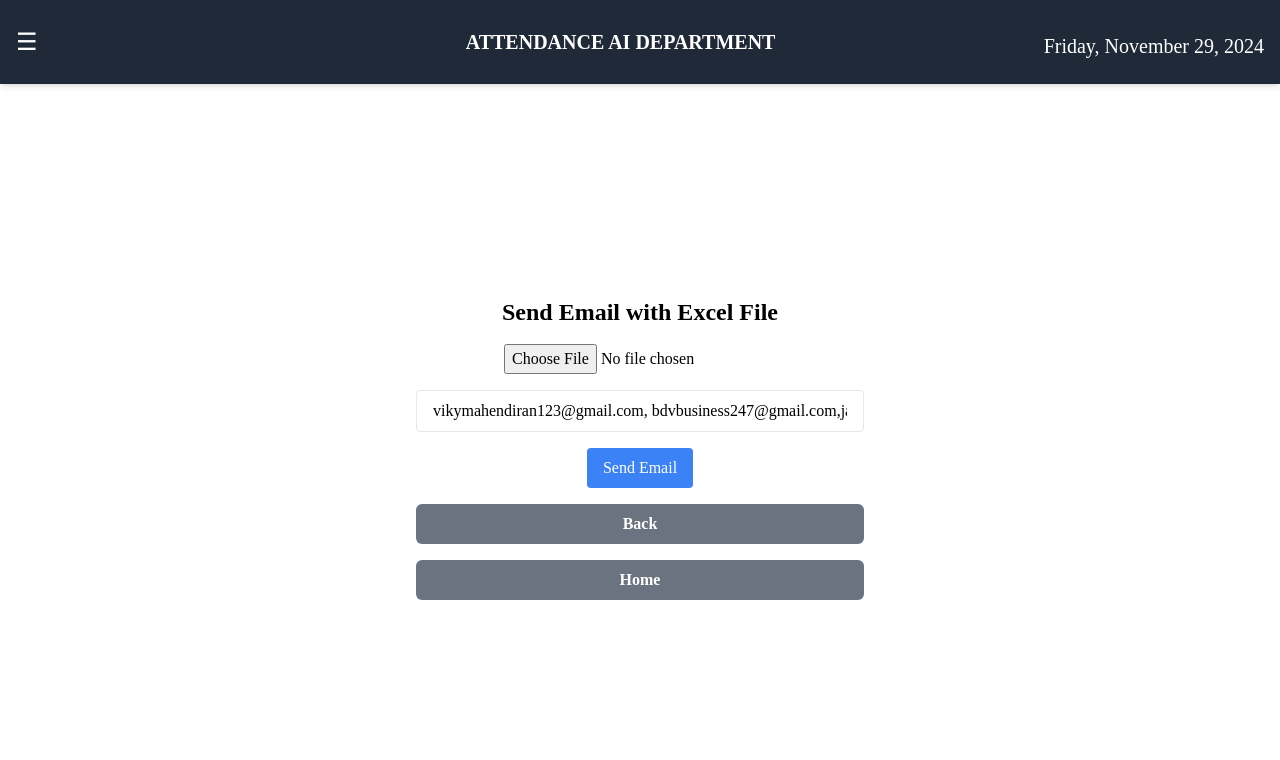
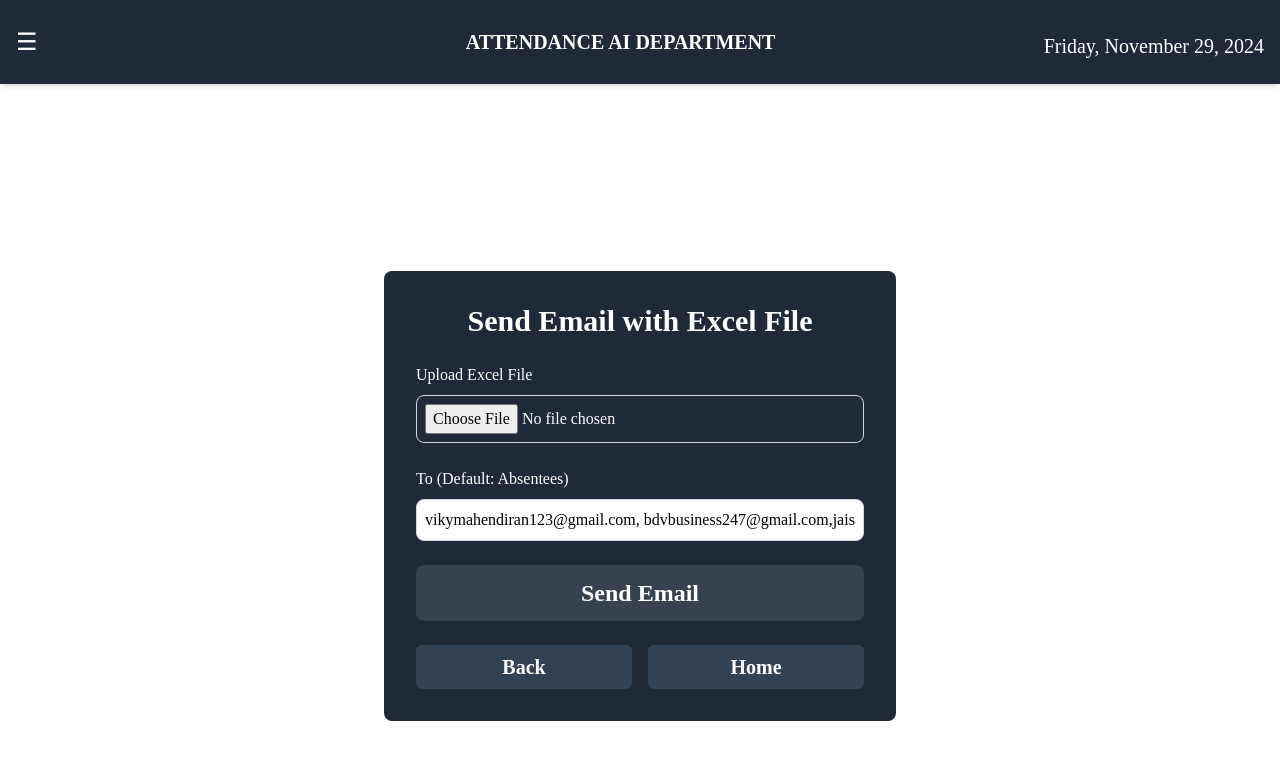
Before and after one commit to jaisanth123/AttendanceSync_AWS_DEPLOYMENT, a React (Vite) app in the folder frontend/: page /send-email in a window 1280 px wide. Shown: the top 760 px of the page. Built offline with nearby package versions, Linux system fonts and the light colour scheme; sample sign-in values are in the browser's storage; a web font is replaced by a local one.

Commit message:
send email page toast added

```diff
--- a/frontend/src/components/GenerateExcel.jsx
+++ b/frontend/src/components/GenerateExcel.jsx
@@ -45,7 +45,7 @@ const GenerateExcel = () => {
             setIsLoading(false);
             toast.info(
               `No absent ${gender.toLowerCase()} students found for ${formattedDate}.`,
-              { autoClose: 2000 }
+              { autoClose: 800 }
             );
           });
         } else if (response.ok) {
@@ -56,7 +56,7 @@ const GenerateExcel = () => {
             link.click();
             setIsLoading(false);
             toast.success("Report downloaded successfully!", {
-              autoClose: 2000,
+              autoClose: 800,
             });
           });
         } else {
@@ -66,7 +66,7 @@ const GenerateExcel = () => {
       .catch((error) => {
         console.error("Error generating report:", error);
         toast.error("An error occurred while generating the report.", {
-          autoClose: 2000,
+          autoClose: 800,
         });
         setIsLoading(false);
       });
--- a/frontend/src/components/GenerateReport.jsx
+++ b/frontend/src/components/GenerateReport.jsx
@@ -58,7 +58,7 @@ const GenerateReport = () => {
           setIsLoading(false);
           toast.info(
             `No absent students found for specified criteria on ${formattedDate}.`,
-            { autoClose: 2000 }
+            { autoClose: 800 }
           );
         } else if (response.status === 200) {
           const blob = response.data;
@@ -67,7 +67,7 @@ const GenerateReport = () => {
           link.download = "Absent_Students_Report.xlsx";
           link.click();
           setIsLoading(false);
-          toast.success("Report downloaded successfully!", { autoClose: 2000 });
+          toast.success("Report downloaded successfully!", { autoClose: 800 });
         }
       })
       .catch((error) => {
@@ -81,12 +81,12 @@ const GenerateReport = () => {
           console.log("Error Response:", error.response); // Log the full error response to the console
           const errorMessage = error.response.data.message || "You are not authorized to access this page.";
           toast.error(`Error: ${errorMessage}`, {
-          autoClose: 2000,
+          autoClose: 800,
           });
         }
          else {
           toast.error("An error occurred while generating the report.", {
-            autoClose: 2000,
+            autoClose:800,
           });
         }
 
--- a/frontend/src/components/SendMail.jsx
+++ b/frontend/src/components/SendMail.jsx
@@ -1,5 +1,7 @@
 import React, { useState } from "react";
 import { useNavigate } from "react-router-dom";
+import { toast, ToastContainer } from "react-toastify"; // Importing toast and ToastContainer
+import 'react-toastify/dist/ReactToastify.css'; // Importing styles for toast notifications
 
 const SendEmail = () => {
   const [emailStatus, setEmailStatus] = useState("");
@@ -14,7 +16,9 @@ const SendEmail = () => {
 
   const sendEmail = async () => {
     if (!file) {
-      setEmailStatus("Please upload a file.");
+      toast.error("You have not uploaded a file.", {
+        autoClose: 800,
+      }); // Show error toast notification
       return;
     }
 
@@ -39,63 +43,83 @@ const SendEmail = () => {
       if (response.ok) {
         const data = await response.json();
         setEmailStatus(data.message);
+        toast.success("Email sent successfully!"); // Show success toast notification
       } else {
         setEmailStatus("Failed to send email.");
+        toast.error("Failed to send email."); // Show error toast notification
       }
     } catch (error) {
       console.log(error);
       setEmailStatus("Error sending email.");
+      toast.error("Error sending email."); // Show error toast notification
     } finally {
       setIsButtonClicked(false);
     }
   };
 
   return (
-    <div className="flex items-center justify-center h-full flex-col">
-      <h1 className="text-2xl font-bold mb-4">Send Email with Excel File</h1>
+    <div className="flex items-center justify-center h-screen">
+      <div className="w-full max-w-lg p-8 bg-gray-800 rounded-lg shadow-3xl">
+        <h1 className="mb-6 text-3xl font-semibold text-center text-white">Send Email with Excel File</h1>
+
+        <div className="space-y-6">
+          <div>
+            <label htmlFor="file" className="block font-medium text-white text-md">Upload Excel File</label>
             <input
+              id="file"
               type="file"
               onChange={handleFileChange}
               accept=".xls,.xlsx"
-        className="mb-4"
+              className="w-full p-2 mt-2 text-white border border-gray-300 rounded-lg"
             />
+          </div>
+
+          <div>
+            <label htmlFor="emails" className="block font-medium text-white text-md ">To (Default: Absentees)</label>
             <input
+              id="emails"
               type="text"
-        placeholder="Enter additional email addresses separated by commas"
               value={toEmails}
               onChange={(e) => setToEmails(e.target.value)} // Update state when the user adds more emails
-        className="mb-4 px-4 py-2 border rounded w-full max-w-md"
+              placeholder="Enter additional email addresses separated by commas"
+              className="w-full p-2 mt-2 border border-gray-300 rounded-lg"
             />
+          </div>
+
+          <div className="flex justify-center">
             <button
               onClick={sendEmail}
-        className={`px-4 py-2 rounded text-white ${
-          isButtonClicked ? "bg-blue-800" : "bg-blue-500"
+              className={`w-full py-3 px-6 rounded-lg transition-all text-2xl duration-500 hover:bg-gray-600 hover:scale-110 text-white font-semibold ${
+                isButtonClicked ? "bg-gray-600" : "bg-gray-700"
               }`}
+              disabled={isButtonClicked}
             >
-        Send Email
+              {isButtonClicked ? "Sending..." : "Send Email"}
             </button>
-      {emailStatus && <p className="mt-4 text-sm">{emailStatus}</p>}
+          </div>
 
-      {/* Back Button */}
-      <div className="w-full max-w-md mt-4">
+        </div>
+
+        <div className="flex justify-center mt-6 space-x-4">
           <button
             onClick={() => navigate(-1)} // Navigate to the previous page
-          className="w-full px-4 py-2 font-semibold text-white bg-gray-500 rounded-md hover:bg-gray-700 transition-transform transform hover:scale-105"
+            className="w-1/2 px-4 py-2 text-xl font-semibold text-white transition-transform duration-500 transform rounded-md bg-slate-700 hover:bg-slate-600 hover:scale-110"
           >
             Back
           </button>
-      </div>
 
-      {/* Home Button */}
-      <div className="w-full max-w-md mt-4">
           <button
             onClick={() => navigate("/")} // Navigate to the home page
-          className="w-full px-4 py-2 font-semibold text-white bg-gray-500 rounded-md hover:bg-gray-700 transition-transform transform hover:scale-105"
+            className="w-1/2 px-4 py-2 text-xl font-semibold text-white transition-transform duration-500 transform rounded-md bg-slate-700 hover:bg-slate-600 hover:scale-110"
           >
             Home
           </button>
         </div>
       </div>
+
+      {/* Toast notifications container */}
+      <ToastContainer />
+    </div>
   );
 };
 
--- a/frontend/src/components/SignIn.jsx
+++ b/frontend/src/components/SignIn.jsx
@@ -49,7 +49,7 @@ function SignIn() {
     } catch (error) {
       // Show error toast if authentication fails
       toast.error(error.response?.data?.message || "Login failed. Please try again.", {
-        autoClose: 2000,
+        autoClose: 800,
       });
     }
   };
--- a/frontend/src/components/SignUp.jsx
+++ b/frontend/src/components/SignUp.jsx
@@ -17,13 +17,13 @@ function SignUp() {
 
     // Show success toast
     toast.success("Sign up successful!", {
-        autoClose: 2000, // Timeout duration set to 2 seconds
+        autoClose: 800, // Timeout duration set to 2 seconds
       });
 
     // Wait for 2 seconds, then navigate to the SignIn page
     setTimeout(() => {
       navigate("/signin");
-    }, 2000); // 2-second delay before redirecting
+    }, 800); // 2-second delay before redirecting
   };
 
   return (
--- a/frontend/src/components/ViewAttendance.jsx
+++ b/frontend/src/components/ViewAttendance.jsx
@@ -33,7 +33,7 @@ function ViewAttendance({ toggleSidebar }) {
         />
                 <ActionCard
           label="Generate Email"
-          onClick={() => navigate("/generateEmail")}
+          onClick={() => navigate("/send-email")}
         />
 
 
```
Also changed, not shown: frontend/src/components/MessagePage.jsx (+16 -15 lines). Lines whose indentation alone changed are shown as unchanged.
